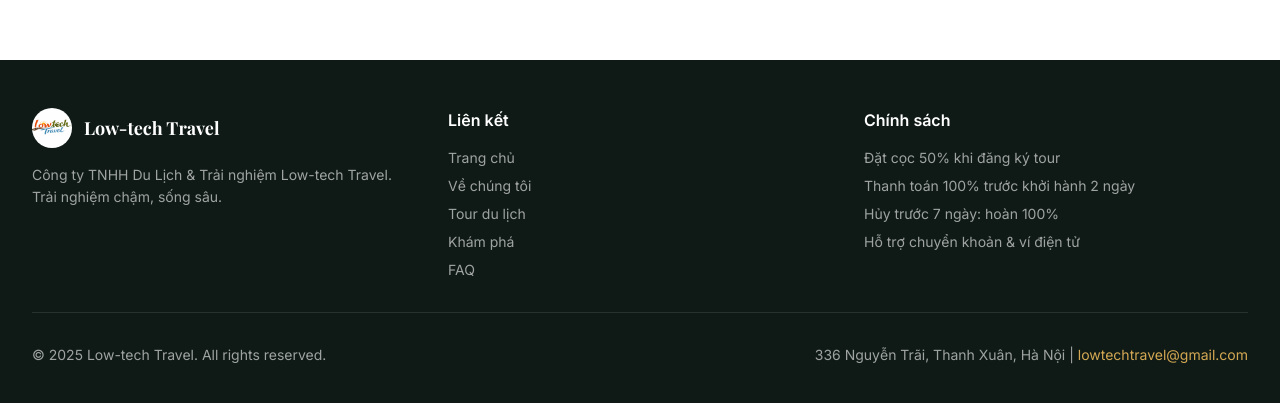
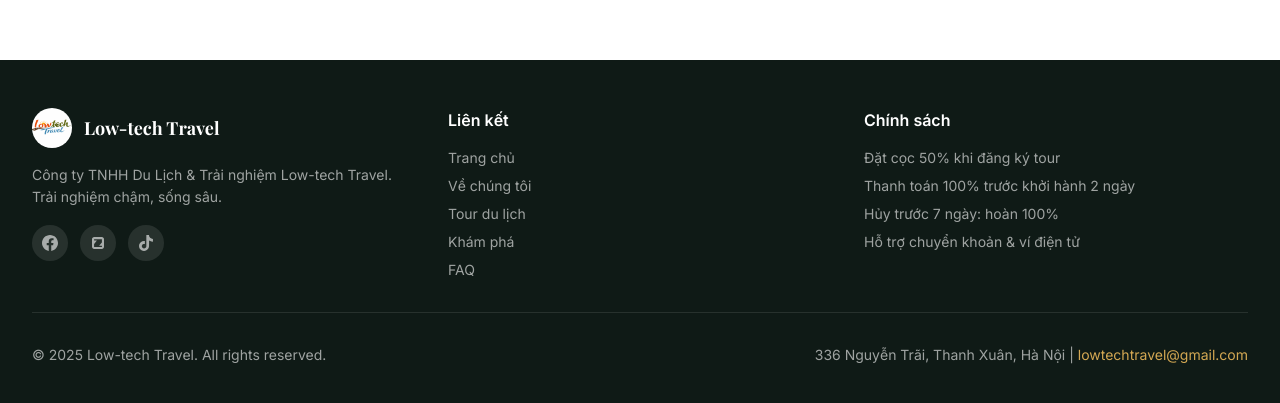
Before and after one commit to ahihi8z8z/web_test, a React (Vite) app: page / in a window 1280 px wide. Shown: the part 8510-8913 px from the top of the page. Built offline with nearby package versions, Linux system fonts and the light colour scheme.

Commit message:
fix: replace social media text with SVG icons

```diff
--- a/src/components/Contact.jsx
+++ b/src/components/Contact.jsx
@@ -77,15 +77,15 @@ export default function Contact() {
               <div>
                 <h3 className="font-semibold text-primary">Mạng xã hội</h3>
                 <div className="flex gap-3 mt-2">
-                  <span className="inline-flex items-center gap-1.5 text-sm text-dark/60 bg-primary/5 px-3 py-1.5 rounded-full">
-                    Facebook
-                  </span>
-                  <span className="inline-flex items-center gap-1.5 text-sm text-dark/60 bg-primary/5 px-3 py-1.5 rounded-full">
-                    Zalo
-                  </span>
-                  <span className="inline-flex items-center gap-1.5 text-sm text-dark/60 bg-primary/5 px-3 py-1.5 rounded-full">
-                    TikTok
-                  </span>
+                  <a href="#" aria-label="Facebook" className="w-10 h-10 bg-primary/10 rounded-full flex items-center justify-center text-primary hover:bg-primary hover:text-white transition-all duration-300">
+                    <svg className="w-5 h-5" fill="currentColor" viewBox="0 0 24 24"><path d="M24 12.073c0-6.627-5.373-12-12-12s-12 5.373-12 12c0 5.99 4.388 10.954 10.125 11.854v-8.385H7.078v-3.47h3.047V9.43c0-3.007 1.792-4.669 4.533-4.669 1.312 0 2.686.235 2.686.235v2.953H15.83c-1.491 0-1.956.925-1.956 1.874v2.25h3.328l-.532 3.47h-2.796v8.385C19.612 23.027 24 18.062 24 12.073z"/></svg>
+                  </a>
+                  <a href="#" aria-label="Zalo" className="w-10 h-10 bg-primary/10 rounded-full flex items-center justify-center text-primary hover:bg-primary hover:text-white transition-all duration-300">
+                    <svg className="w-5 h-5" fill="currentColor" viewBox="0 0 48 48"><path d="M12.5 6C8.91 6 6 8.91 6 12.5v23C6 39.09 8.91 42 12.5 42h23c3.59 0 6.5-2.91 6.5-6.5v-23C42 8.91 39.09 6 35.5 6h-23zm.03 7h22.94c.2 0 .28.05.28.28v8.6c0 .17-.06.3-.2.45l-8.18 9.87h8.1c.2 0 .28.1.28.28v3.24c0 .17-.08.28-.28.28H12.53c-.17 0-.28-.06-.28-.28v-8.57c0-.2.06-.35.2-.48l8.18-9.9h-8.1c-.17 0-.28-.08-.28-.28V13.28c0-.2.1-.28.28-.28z"/></svg>
+                  </a>
+                  <a href="#" aria-label="TikTok" className="w-10 h-10 bg-primary/10 rounded-full flex items-center justify-center text-primary hover:bg-primary hover:text-white transition-all duration-300">
+                    <svg className="w-5 h-5" fill="currentColor" viewBox="0 0 24 24"><path d="M12.525.02c1.31-.02 2.61-.01 3.91-.02.08 1.53.63 3.09 1.75 4.17 1.12 1.11 2.7 1.62 4.24 1.79v4.03c-1.44-.05-2.89-.35-4.2-.97-.57-.26-1.1-.59-1.62-.93-.01 2.92.01 5.84-.02 8.75-.08 1.4-.54 2.79-1.35 3.94-1.31 1.92-3.58 3.17-5.91 3.21-1.43.08-2.86-.31-4.08-1.03-2.02-1.19-3.44-3.37-3.65-5.71-.02-.5-.03-1-.01-1.49.18-1.9 1.12-3.72 2.58-4.96 1.66-1.44 3.98-2.13 6.15-1.72.02 1.48-.04 2.96-.04 4.44-.99-.32-2.15-.23-3.02.37-.63.41-1.11 1.04-1.36 1.75-.21.51-.15 1.07-.14 1.61.24 1.64 1.82 3.02 3.5 2.87 1.12-.01 2.19-.66 2.77-1.61.19-.33.4-.67.41-1.06.1-1.79.06-3.57.07-5.36.01-4.03-.01-8.05.02-12.07z"/></svg>
+                  </a>
                 </div>
               </div>
             </div>
--- a/src/components/Footer.jsx
+++ b/src/components/Footer.jsx
@@ -12,10 +12,21 @@ export default function Footer() {
                 Low-tech Travel
               </span>
             </div>
-            <p className="text-sm leading-relaxed">
+            <p className="text-sm leading-relaxed mb-4">
               Công ty TNHH Du Lịch & Trải nghiệm Low-tech Travel.
               Trải nghiệm chậm, sống sâu.
             </p>
+            <div className="flex gap-3">
+              <a href="#" aria-label="Facebook" className="w-9 h-9 bg-white/10 rounded-full flex items-center justify-center text-white/60 hover:bg-accent hover:text-white transition-all duration-300">
+                <svg className="w-4 h-4" fill="currentColor" viewBox="0 0 24 24"><path d="M24 12.073c0-6.627-5.373-12-12-12s-12 5.373-12 12c0 5.99 4.388 10.954 10.125 11.854v-8.385H7.078v-3.47h3.047V9.43c0-3.007 1.792-4.669 4.533-4.669 1.312 0 2.686.235 2.686.235v2.953H15.83c-1.491 0-1.956.925-1.956 1.874v2.25h3.328l-.532 3.47h-2.796v8.385C19.612 23.027 24 18.062 24 12.073z"/></svg>
+              </a>
+              <a href="#" aria-label="Zalo" className="w-9 h-9 bg-white/10 rounded-full flex items-center justify-center text-white/60 hover:bg-accent hover:text-white transition-all duration-300">
+                <svg className="w-4 h-4" fill="currentColor" viewBox="0 0 48 48"><path d="M12.5 6C8.91 6 6 8.91 6 12.5v23C6 39.09 8.91 42 12.5 42h23c3.59 0 6.5-2.91 6.5-6.5v-23C42 8.91 39.09 6 35.5 6h-23zm.03 7h22.94c.2 0 .28.05.28.28v8.6c0 .17-.06.3-.2.45l-8.18 9.87h8.1c.2 0 .28.1.28.28v3.24c0 .17-.08.28-.28.28H12.53c-.17 0-.28-.06-.28-.28v-8.57c0-.2.06-.35.2-.48l8.18-9.9h-8.1c-.17 0-.28-.08-.28-.28V13.28c0-.2.1-.28.28-.28z"/></svg>
+              </a>
+              <a href="#" aria-label="TikTok" className="w-9 h-9 bg-white/10 rounded-full flex items-center justify-center text-white/60 hover:bg-accent hover:text-white transition-all duration-300">
+                <svg className="w-4 h-4" fill="currentColor" viewBox="0 0 24 24"><path d="M12.525.02c1.31-.02 2.61-.01 3.91-.02.08 1.53.63 3.09 1.75 4.17 1.12 1.11 2.7 1.62 4.24 1.79v4.03c-1.44-.05-2.89-.35-4.2-.97-.57-.26-1.1-.59-1.62-.93-.01 2.92.01 5.84-.02 8.75-.08 1.4-.54 2.79-1.35 3.94-1.31 1.92-3.58 3.17-5.91 3.21-1.43.08-2.86-.31-4.08-1.03-2.02-1.19-3.44-3.37-3.65-5.71-.02-.5-.03-1-.01-1.49.18-1.9 1.12-3.72 2.58-4.96 1.66-1.44 3.98-2.13 6.15-1.72.02 1.48-.04 2.96-.04 4.44-.99-.32-2.15-.23-3.02.37-.63.41-1.11 1.04-1.36 1.75-.21.51-.15 1.07-.14 1.61.24 1.64 1.82 3.02 3.5 2.87 1.12-.01 2.19-.66 2.77-1.61.19-.33.4-.67.41-1.06.1-1.79.06-3.57.07-5.36.01-4.03-.01-8.05.02-12.07z"/></svg>
+              </a>
+            </div>
           </div>
 
           <div>
```
